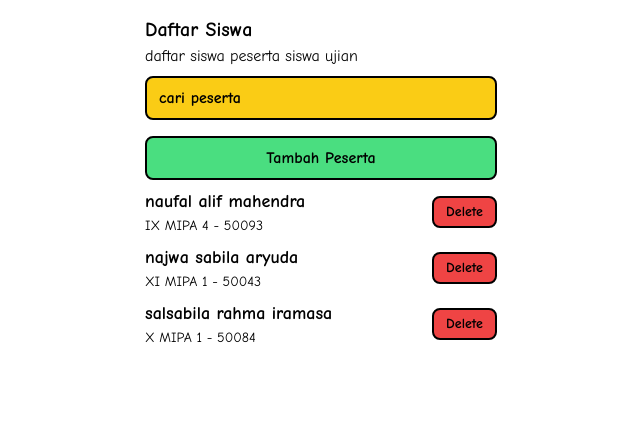
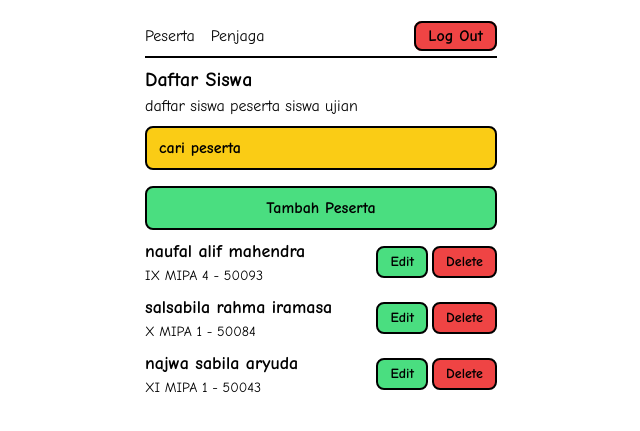
Before and after one commit to bazzzExorcise/testApp, a PHP site: page /admin/index.php in a window 1280 px wide. Shown: the top 431 px of the page, without its empty margins (319-959 px from the left). Run offline with PHP 8.4, Linux system fonts and the light colour scheme; a user stored in the database is signed in; data comes from the database, SQL or seed files in the repository; some libraries are stand-ins or nearby versions.

Commit message:
menyempurnakan status admin

```diff
--- a/server - side/admin/index.php
+++ b/server - side/admin/index.php
@@ -10,10 +10,19 @@ $row = mysqli_query($conn, "SELECT * FROM account WHERE status = 'peserta'");
 <body class="flex justify-center">
 <div class="relative w-full flex flex-col items-center max-w-sm max-h-screen overflow-auto">
   <div class="w-full p-4">
+    <div class="w-full py-2 mb-2 border-b-2 border-black flex items-center justify-between">
+      <div class="flex gap-4">
+        <a class="hover:font-extrabold duration-500" href="index.php">Peserta</a>
+        <a class="hover:font-extrabold duration-500" href="penjaga.php">Penjaga</a>
+      </div>
+      <div>
+      <a class="font-extrabold py-1 px-3 bg-red-500 border-2 border-black rounded-lg duration-500" href="../system/logout.php">Log Out</a>
+      </div>
+    </div>
     <h1 class="text-xl font-extrabold">Daftar Siswa</h1>
     <p>daftar siswa peserta siswa ujian</p>
-    <form action="" class="relative mt-2 w-full overflow-hidden rounded-lg border-2 border-black bg-yellow-400">
-      <input type="text" class="font-extrabold lowercase focus:outline-none w-full bg-transparent px-3 py-2 placeholder:font-extrabold placeholder:text-black" placeholder="cari peserta" />
+    <form action="../system/search-siswa.php" class="relative mt-2 w-full overflow-hidden rounded-lg border-2 border-black bg-yellow-400">
+      <input type="text" class="search font-extrabold lowercase focus:outline-none w-full bg-transparent px-3 py-2 placeholder:font-extrabold placeholder:text-black" placeholder="cari peserta" name="search" />
     </form>
     <button class="w-full button-pop rounded-lg border-2 border-black bg-green-400 px-3 py-2 font-extrabold">Tambah Peserta</button>
     <div class="mt-2 flex w-full flex-col content gap-2">
@@ -42,12 +51,35 @@ $row = mysqli_query($conn, "SELECT * FROM account WHERE status = 'peserta'");
           <input type="number" name="nomor" class="border-2 border-black input-add rounded-lg py-2 px-3 placeholder:text-black" placeholder="kelas" id="">
         </div>
         <input type="number" name="no-test" class="border-2 border-black rounded-lg py-2 px-3 placeholder:text-black" placeholder="nomor ujian" id="">
+        <input type="text" name="password" class="border-2 border-black rounded-lg py-2 px-3 placeholder:text-black" placeholder="password" id="">
+        <button type="submit" class="bg-green-400 rounded-lg w-full py-2 text-center border-2 border-black">Buat</button>
+      </form>
+    </div>
+  </div>
+  <div class="font-extrabold update-wall opacity-0 -z-30 fixed bg-white/50 backdrop-blur-sm duration-500 top-0 left-0 h-screen w-full grid place-items-center">
+    <div class="p-4 max-w-xs bg-sky-300 w-full rounded-md flex flex-col items-center justify-center gap-2 border-2 border-black">
+      <div class="w-full flex justify-end update-pop"><ion-icon name="close"></ion-icon></div>
+      <h1 class="text-2xl text-center">Edit Data Siswa</h1>
+      <form class="update-data w-full flex flex-col gap-2" action="../system/update-siswa.php" method="post">
+        <div class="w-full update-box"></div>
+        <input type="text" name="edit-nama" class="start border-2 border-black input-update rounded-lg py-2 px-3 placeholder:text-black" placeholder="nama siswa" id="">
+        <input type="hidden" name="id" class="start border-2 border-black input-update rounded-lg py-2 px-3 placeholder:text-black" placeholder="nama siswa" id="">
+        <div class="grid grid-cols-3 gap-2 max-w-full">
+          <input type="text" name="edit-kelas" class="start border-2 border-black input-update rounded-lg py-2 px-3 placeholder:text-black" placeholder="nama siswa" id="">
+          <input type="text" name="edit-jurusan" class="col-span-2 start border-2 border-black input-update rounded-lg py-2 px-3 placeholder:text-black" placeholder="nama siswa" id="">
+        </div>
+        <input type="number" name="edit-no-test" class="border-2 border-black rounded-lg py-2 px-3 placeholder:text-black" placeholder="nomor ujian" id="">
+        <input type="text" name="edit-password" class="border-2 border-black rounded-lg py-2 px-3 placeholder:text-black" placeholder="password" id="">
         <button type="submit" class="bg-green-400 rounded-lg w-full py-2 text-center border-2 border-black">Buat</button>
       </form>
     </div>
   </div>
   <script>
     $(document).ready(function () {
+      $(".button-pop").click(function (e) {
+        e.preventDefault();
+        $(".add-wall").toggleClass("-z-30 z-30 opacity-0");
+      });
       getData();
       $(".add-data").submit(function (e) {
         e.preventDefault();
@@ -69,16 +101,14 @@ $row = mysqli_query($conn, "SELECT * FROM account WHERE status = 'peserta'");
         $(".edit-button").click(function (e) {
           e.preventDefault();
           $(".update-card").toggleClass("-z-30 z-30 opacity-0");
+          $(".update-box").html(``);
         });
       });
     });
     function getData() {
       $.get("../system/siswa.php", function(data) {
         $(".content").html(data);
-        $(".button-pop").click(function (e) {
-          e.preventDefault();
-          $(".add-wall").toggleClass("-z-30 z-30 opacity-0");
-        });
+
         $(".delete").click(function (e) {
           e.preventDefault();
           $.ajax({
@@ -90,14 +120,48 @@ $row = mysqli_query($conn, "SELECT * FROM account WHERE status = 'peserta'");
             }
           });
         });
-        // $(".update").click(function (e) {
-        //   e.preventDefault();
-        //   $('[name=nama]').val($(this).attr('nama'))
-        //   $('[name=kelas]').val($(this).attr('kelas'))
-        //   $('[name=jurusan]').val($(this).attr('jurusan'))
-        //   $('[name=nomor]').val($(this).attr('no-jurusan'))
-        //   $('[name=no-test]').val($(this).attr('nomor'))
-        // });
+        $(".update-pop").click(function (e) {
+          e.preventDefault();
+          $(".update-wall").toggleClass("-z-30 z-30 opacity-0");
+          $("[name=edit-nama]").val($(this).attr("nama"));
+          $("[name=edit-jurusan]").val($(this).attr("jurusan"));
+          $("[name=edit-kelas]").val($(this).attr("kelas"));
+          $("[name=edit-no-test]").val($(this).attr("nomor"));
+          $("[name=edit-password]").val($(this).attr("pass"));
+          $("[name=id]").val($(this).attr("id"));
+        });
+        $(".update-data").submit(function (e) {
+          e.preventDefault();
+          $.ajax({
+            type: $(this).attr('method'),
+            url: $(this).attr('action'),
+            data: $(this).serialize(),
+            success: function (response) {
+              console.log(response);
+              if(response != "berhasil mengubah") {
+                $('.update-box').html(`<div class="border-2 border-black rounded-lg py-2 px-3 bg-red-500">${response}</div>`)
+              }else{
+                $('.update-box').html(`<div class="border-2 border-black rounded-lg py-2 px-3 bg-green-400">${response}</div>`)
+                resetForm()
+              }
+            }
+          });
+        });
+        $(".search").keyup(function (e) {
+          $.ajax({
+            type: "POST",
+            url: "../system/search-siswa.php",
+            data: $(".search"),
+            success: function (response) {
+              console.log(response);
+              $(".content").html(response);
+            }
+          });
+        });
+        $(".search").blur(function (e) {
+          e.preventDefault();
+          getData();
+        });
       })
     }
     function resetForm() {
--- a/server - side/system/add-siswa.php
+++ b/server - side/system/add-siswa.php
@@ -6,6 +6,7 @@ $nama = $_POST['nama'];
 $kelas = $_POST['kelas'];
 $jurusan = $_POST['jurusan'];
 $nomor = $_POST['nomor'];
+$password = $_POST['password'];
 $notest = $_POST['no-test'];
 
 if( empty($nama) ) {
@@ -14,11 +15,12 @@ if( empty($nama) ) {
   if( empty($kelas) || empty($jurusan) || empty($nomor) ) {
     echo "tolong masukan kelas";
   }else{
+    $jurusan = $jurusan . " " . $nomor;
     if( empty($notest) ) {
       echo "tolong masukan nomor test";
     }else{
-      mysqli_query($conn, "INSERT INTO account (`username`, `kelas`, `jurusan`, `nomor`, `status`)
-                          VALUES ('$nama', '$kelas', '$jurusan', '$notest', 'peserta')");
+      mysqli_query($conn, "INSERT INTO account (`username`, `password` , `kelas`, `jurusan`, `nomor`, `status`)
+                          VALUES ('$nama', '$pass', '$kelas', '$jurusan', '$notest', 'peserta')");
       echo "berhasil menambahkan";
     }
   }
--- a/server - side/system/siswa.php
+++ b/server - side/system/siswa.php
@@ -1,8 +1,7 @@
 <?php
 include "conn.php";
-$sql = mysqli_query($conn, "SELECT * FROM account WHERE status = 'peserta'");
+$sql = mysqli_query($conn, "SELECT * FROM account WHERE status = 'peserta' ORDER BY nomor DESC");
 while( $rows = mysqli_fetch_assoc($sql)) {
-  $jurusan = explode(" ", $rows['jurusan']);
   echo
   "<div class='flex w-full gap-2 justify-between'>
     <div>
@@ -10,7 +9,7 @@ while( $rows = mysqli_fetch_assoc($sql)) {
       <p class='text-sm'>" . $rows['kelas']. " " . $rows['jurusan']. " - " . $rows['nomor'] . " </p>
     </div>
     <div class='flex items-center font-extrabold whitespace-nowrap gap-1'>
-      <!--<a class='button-pop rounded-lg border-2 border-black bg-green-400 px-3 py-1 text-sm' href='../system/edit.php?id=" . $rows['id'] . "' nama='".$rows['username']."' kelas='".$rows['kelas']."' jurusan='". $jurusan[0] ."' no-jurusan='' nomor='".$rows['nomor']."'>Edit</a>-->
+      <a class='update-pop rounded-lg border-2 border-black bg-green-400 px-3 py-1 text-sm' href='../system/edit.php?id=" . $rows['id'] . "' nama='".$rows['username']."' id='" . $rows['id'] . "' kelas='".$rows['kelas']."' jurusan='". $rows['jurusan'] ."' nomor='".$rows['nomor']."' pass='" . $rows['password'] . "' >Edit</a>
       <a href='../system/delete.php?id=".$rows['id']."' class='delete rounded-lg border-2 border-black bg-red-500 px-3 py-1 text-sm'>Delete</a>
     </div>
   </div>";
```
Also changed, not shown: server - side/system/search-siswa.php (added, +22 -0 lines), server - side/system/update-siswa.php (added, +28 -0 lines).
